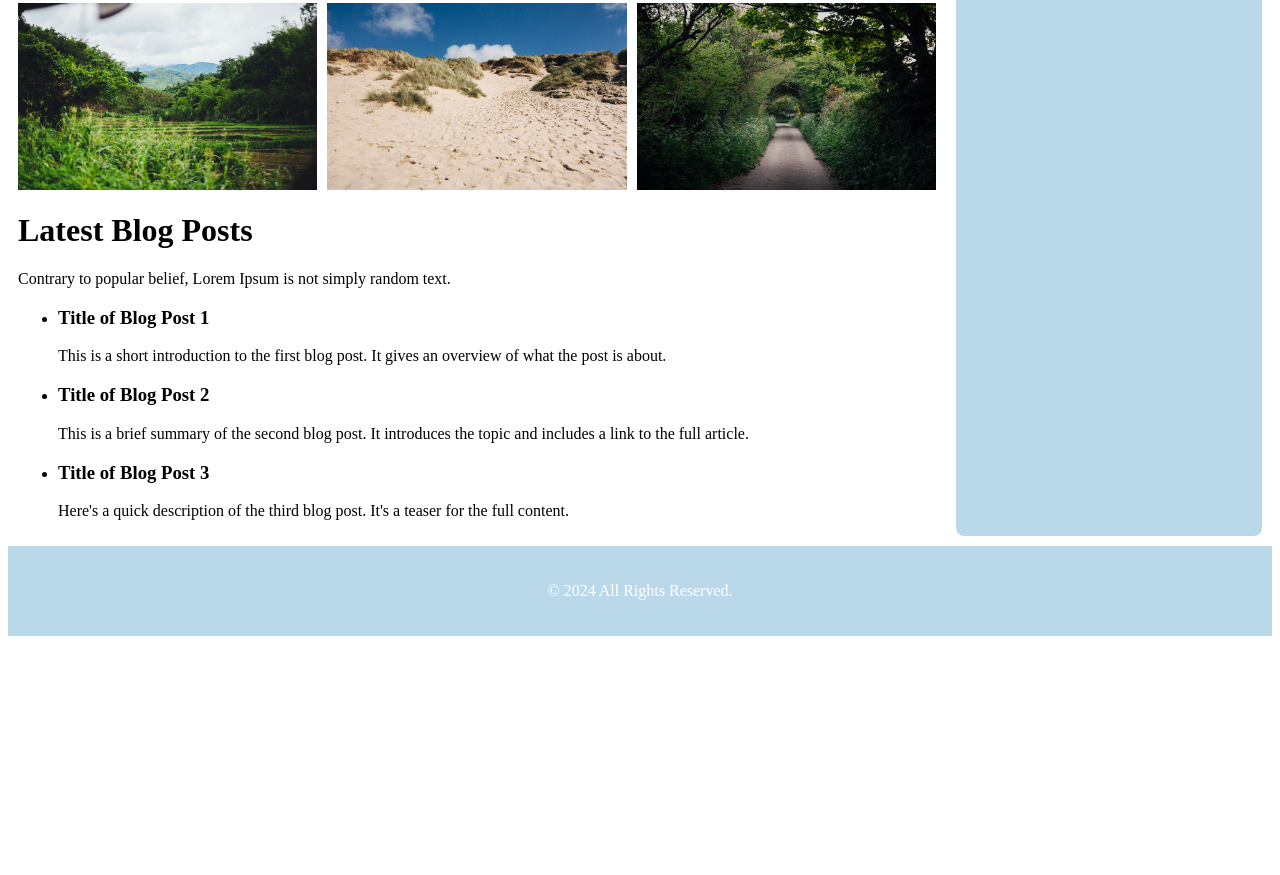
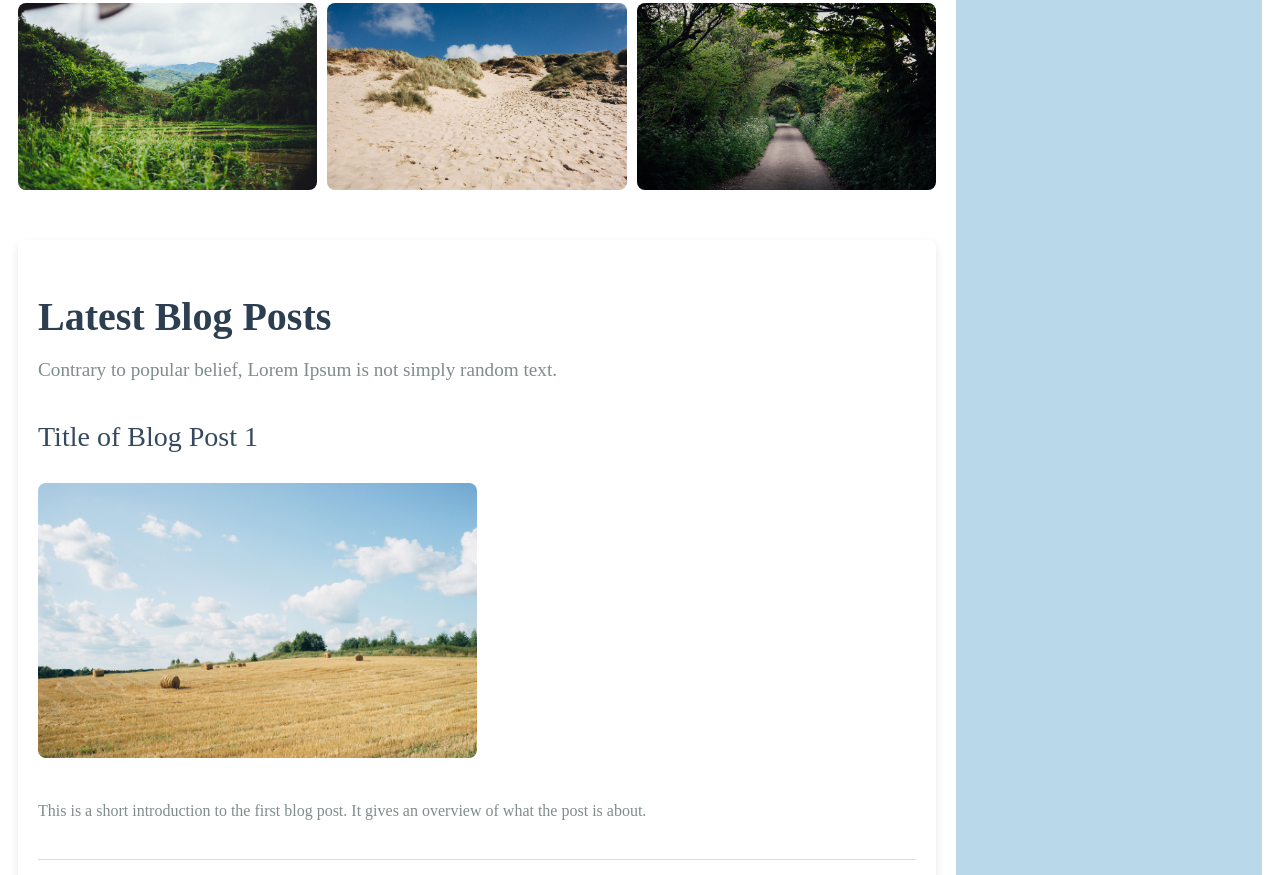
Before and after one commit to Abdul-Jabbar-txend/Html-css-assigment-01, a plain HTML site: page index.html in a window 1280 px wide. Shown: the part 585-1460 px from the top of the page. Before the commit the page ends 1229 px from the top, so only its background shows below. Drawn offline with Linux system fonts and the light colour scheme.

```diff
--- a/index.html
+++ b/index.html
@@ -40,23 +40,33 @@
           <img src="imgs/09.jpg" alt="Hay Bales." />
         </div>
 
+        <!-- blog section  -->
+        <section>
           <div class="blogs">
             <h1>Latest Blog Posts</h1>
-          <p>
+            <p class="intro">
               Contrary to popular belief, Lorem Ipsum is not simply random text.
             </p>
             <ul>
               <li class="blog-post">
                 <h3>Title of Blog Post 1</h3>
-
+                <img
+                  src="imgs/01.jpg"
+                  alt="Blog Post 1 Image"
+                  class="blog-image"
+                />
                 <p>
-                This is a short introduction to the first blog post. It gives an
-                overview of what the post is about.
+                  This is a short introduction to the first blog post. It gives
+                  an overview of what the post is about.
                 </p>
               </li>
               <li class="blog-post">
                 <h3>Title of Blog Post 2</h3>
-
+                <img
+                  src="imgs/07.jpg"
+                  alt="Blog Post 2 Image"
+                  class="blog-image"
+                />
                 <p>
                   This is a brief summary of the second blog post. It introduces
                   the topic and includes a link to the full article.
@@ -64,13 +74,19 @@
               </li>
               <li class="blog-post">
                 <h3>Title of Blog Post 3</h3>
+                <img
+                  src="imgs/09.jpg"
+                  alt="Blog Post 3 Image"
+                  class="blog-image"
+                />
                 <p>
-                Here's a quick description of the third blog post. It's a teaser
-                for the full content.
+                  Here's a quick description of the third blog post. It's a
+                  teaser for the full content.
                 </p>
               </li>
             </ul>
           </div>
+        </section>
 
         <!-- Aside (Search Form) -->
       </div>
--- a/style.css
+++ b/style.css
@@ -41,6 +41,13 @@
 .grid img {
   width: 100%;
   height: auto;
+  border-radius: 8px;
+}
+
+.grid img:hover {
+  background-color: #f9f9f9;
+  transform: translateY(-5px);
+  transition: all 0.3s ease;
 }
 
 .aside {
@@ -84,3 +91,74 @@
   display: inline;
   margin: 0 10px;
 }
+.blogs {
+  max-width: 1200px;
+  margin: 50px auto;
+  padding: 20px;
+  background-color: #fff; /* White background for blog container */
+  border-radius: 8px;
+  box-shadow: 0 4px 10px rgba(0, 0, 0, 0.1); /* Soft shadow around the container */
+}
+
+.blogs h1 {
+  font-size: 2.5rem;
+  font-weight: 600;
+  color: #2c3e50;
+  margin-bottom: 10px;
+}
+
+.intro {
+  font-size: 1.2rem;
+  color: #7f8c8d;
+  margin-bottom: 40px;
+}
+
+/* Blog Post Styling */
+ul {
+  list-style: none;
+  padding: 0;
+}
+
+.blog-post {
+  margin-bottom: 30px;
+  border-bottom: 1px solid #ddd; /* Light border for separation */
+  padding-bottom: 20px;
+}
+
+.blog-post h3 {
+  font-size: 1.75rem;
+  font-weight: 500;
+  color: #34495e;
+  margin: 10px 0;
+}
+
+.blog-post p {
+  font-size: 1rem;
+  line-height: 1.6;
+  color: #7f8c8d;
+}
+
+/* Image Styling */
+.blog-image {
+  width: 50%;
+  height: auto;
+  max-height: 400px;
+  object-fit: cover; /* Ensures image is cropped to fill the space */
+  border-radius: 8px;
+  margin: 20px 0;
+}
+.blog-image:hover {
+  background-color: #f9f9f9;
+  transform: translateY(-5px);
+  transition: all 0.3s ease;
+}
+
+/* Hover effect for blog posts */
+
+.blog-post h3:hover {
+  color: #e74c3c;
+}
+
+.blog-post p:hover {
+  color: #34495e;
+}
```
Lines whose indentation alone changed are shown as unchanged.
